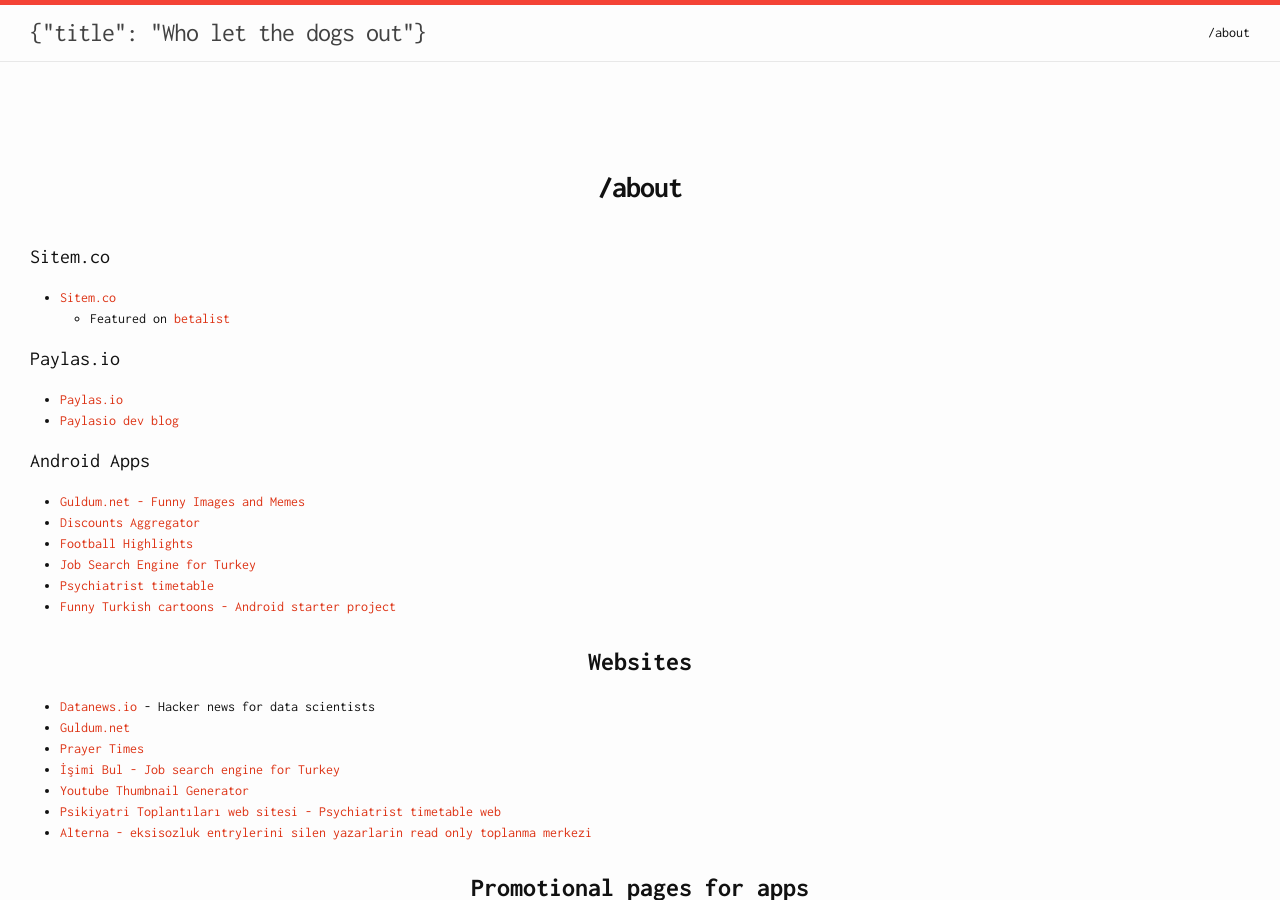
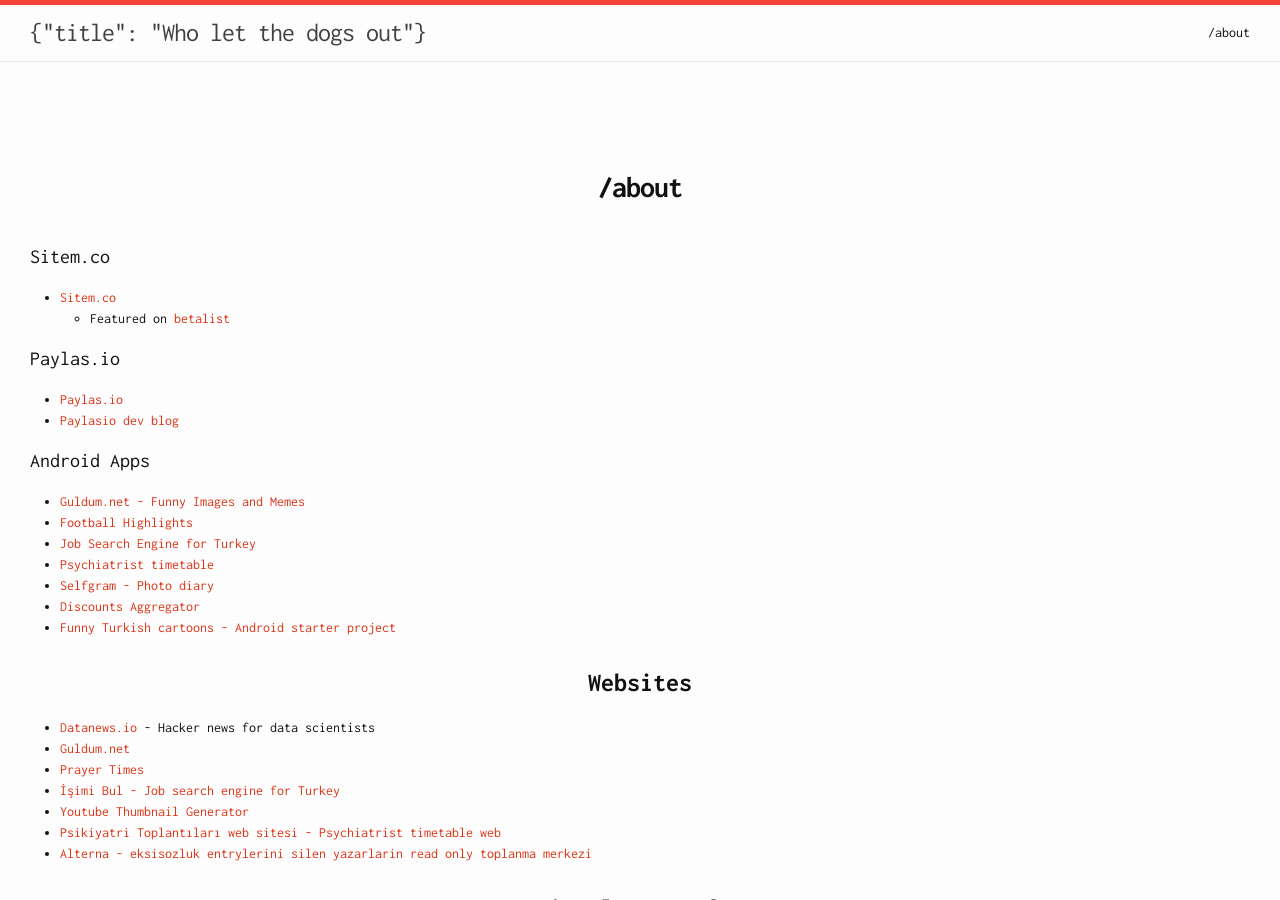
Before and after one commit to hakanu/blog, a Jekyll site: the page built from about.md, in a window 1280 px wide and 900 px high. Built offline with Jekyll 4.4.1, drawn with Linux system fonts in a browser that asks for light colours; comment, search, counter and statistics services are not loaded.

Commit message:
Updated about.md

```diff
--- a/about.md
+++ b/about.md
@@ -19,10 +19,11 @@
 #### Android Apps
 
 * [Guldum.net - Funny Images and Memes](https://play.google.com/store/apps/details?id=net.guldum.caps)
-* [Discounts Aggregator](https://play.google.com/store/apps/details?id=io.haku.discounts)
 * [Football Highlights](https://play.google.com/store/apps/details?id=io.haku.fb_goals)
 * [Job Search Engine for Turkey](https://play.google.com/store/apps/details?id=co.hakanu.jobfinder)
 * [Psychiatrist timetable](https://play.google.com/store/apps/details?id=haku.io.psi_meeting)
+* [Selfgram - Photo diary](https://play.google.com/store/apps/details?id=net.selfgram.selfgram&hl=en)
+* [Discounts Aggregator](https://play.google.com/store/apps/details?id=io.haku.discounts)
 * [Funny Turkish cartoons - Android starter project](https://play.google.com/store/apps/details?id=co.hakanu.karikaturcu2)
 
 ### Websites
```
